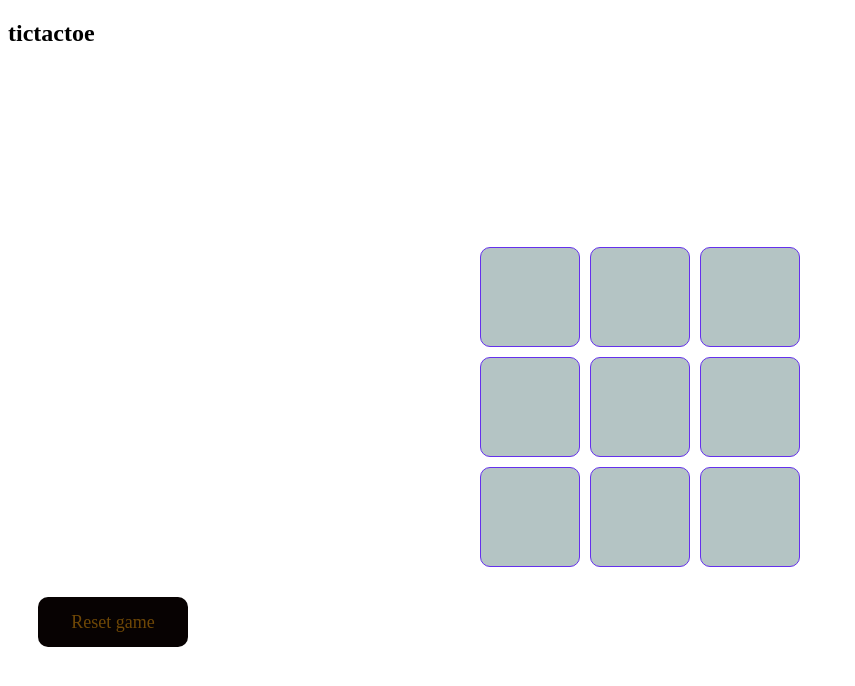
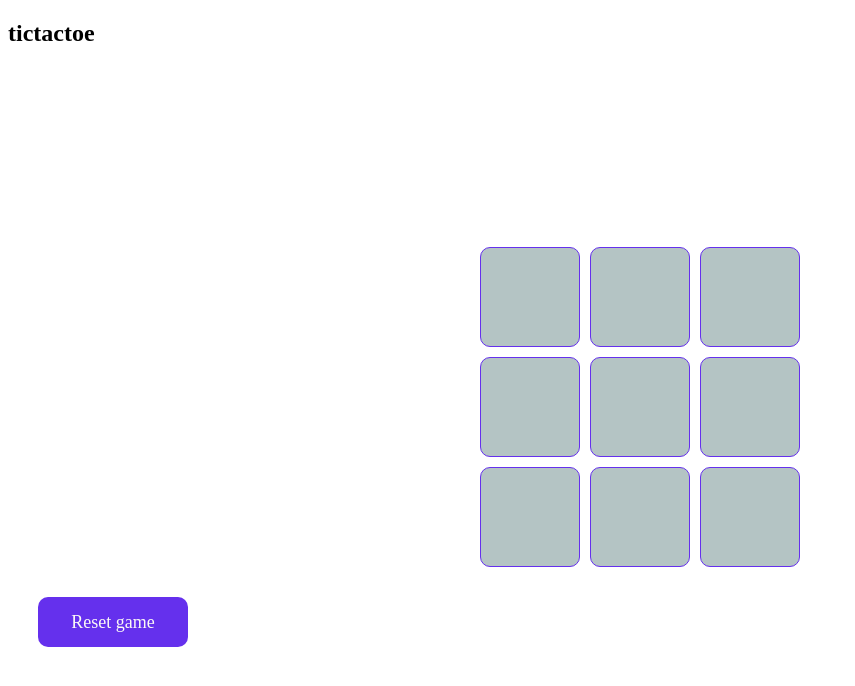
Before and after one commit to OJB2025/games, a React (Vite) app: page / in a window 1280 px wide. Shown: the top 686 px of the page, without its empty margins (0-855 px from the left). Built offline with nearby package versions, Linux system fonts and the light colour scheme.

Commit message:
reset button trial 4

```diff
--- a/src/App.css
+++ b/src/App.css
@@ -23,8 +23,8 @@
 .btn{
   width: 150px;
   height: 50px;
-  background: #070202;
-  color: #6f4706;
+  background: rgb(101, 48, 237);
+  color: #fbf9f6;
   line-height: 50px;
   text-align: center;
   font-size: 18px;
```
